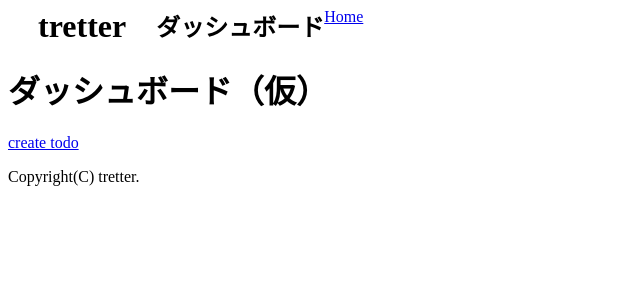
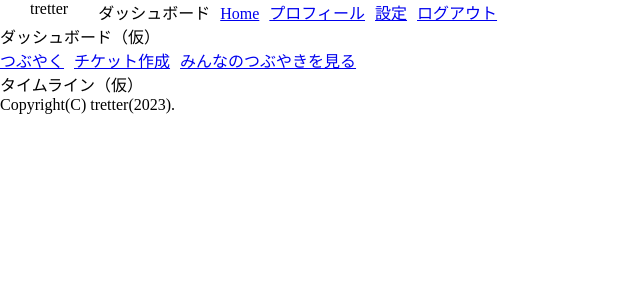
Before and after one commit to ThubasaSato/tretter, a Next.js app in the folder frontend/: page /dashboard in a window 1280 px wide. Shown: the top 300 px of the page, without its empty margins (0-640 px from the left). Built offline with nearby package versions, Linux system fonts and the light colour scheme.

Commit message:
ダッシュボードページの骨組みを作成

```diff
--- a/frontend/package.json
+++ b/frontend/package.json
@@ -12,6 +12,7 @@
     "@types/node": "20.3.1",
     "@types/react": "18.2.12",
     "@types/react-dom": "18.2.5",
+    "@types/styled-jsx": "^3.4.4",
     "eslint": "8.42.0",
     "eslint-config-next": "13.4.6",
     "next": "13.4.6",
--- /dev/null
+++ b/frontend/src/components/Dashboard/Buttons/MainButton.tsx
@@ -0,0 +1,33 @@
+import Link from 'next/link';
+import { FC } from 'react';
+export const MainButton = () => {
+  return (
+    <>
+      <div className='main-button'>
+        <Link href='/mytodo'>
+          <span>
+            つぶやく
+          </span>
+        </Link>
+        <Link href='/mytodo'>
+          <span>
+            チケット作成
+          </span>
+        </Link>
+        <Link href='/mytodo'>
+          <span>
+            みんなのつぶやきを見る
+          </span>
+        </Link>
+      </div>
+      <style jsx>{`
+      .main-button {
+        width: 100%;
+      }
+      span {
+        margin-right: 10px;
+      }
+      `}</style>
+    </>
+  );
+};
--- /dev/null
+++ b/frontend/src/components/Dashboard/Timelines/index.tsx
@@ -0,0 +1,11 @@
+
+
+export const Timeline = () => {
+  return (
+    <>
+      <h1>
+        タイムライン（仮）
+      </h1>
+    </>
+  );
+}
--- a/frontend/src/components/Dashboard/index.tsx
+++ b/frontend/src/components/Dashboard/index.tsx
@@ -1,18 +1,17 @@
 import type { FC } from 'react';
-import Link from 'next/link'
-import { useRouter } from 'next/router'
+import Link from 'next/link';
+import { MainButton } from './Buttons/MainButton';
+import { Timeline } from './Timelines';
 
 export const Dashboard: FC = () => {
-  const router = useRouter();
   return (
     <>
       <div className="ea-main-contents">
         <h1>ダッシュボード（仮）</h1>
 
       </div>
-      <Link href='/mytodo'>
-        create todo
-      </Link>
+      <MainButton/>
+      <Timeline/>
     </>
   );
 }
--- a/frontend/src/layouts/Footer.tsx
+++ b/frontend/src/layouts/Footer.tsx
@@ -3,7 +3,7 @@ import type { FC } from 'react';
 export const Footer: FC = () => (
   <>
     <footer>
-      <p className="ea-copyright">Copyright(C) tretter.</p>
+      <p className="ea-copyright">Copyright(C) tretter(2023).</p>
     </footer>
   </>
 );
--- a/frontend/src/layouts/Header/index.tsx
+++ b/frontend/src/layouts/Header/index.tsx
@@ -22,9 +22,28 @@ export const Header: FC<IProps> = ({ pageTitle }) => (
         </div>
       </div>
 
+    <div className="header-buttons">
       <Link href="/">
-        Home
+        <span>
+          Home
+        </span>
       </Link>
+      <Link href="/">
+        <span>
+          プロフィール
+        </span>
+      </Link>
+      <Link href="/">
+        <span>
+          設定
+        </span>
+      </Link>
+      <Link href="/">
+        <span>
+          ログアウト
+        </span>
+      </Link>
+    </div>
 
     </header>
     <style jsx>{`
@@ -35,6 +54,9 @@ export const Header: FC<IProps> = ({ pageTitle }) => (
       .ea-logo-box {
         margin: 0 30px;
       }
+      .header-buttons span {
+        margin-left: 10px;
+      }
       h1, h2 {
         padding: 0;
         margin: 0;
--- a/frontend/src/pages/_app.tsx
+++ b/frontend/src/pages/_app.tsx
@@ -1,6 +1,8 @@
 import type { AppProps } from 'next/app';
 import Head from 'next/head';
 // import { Provider as ReduxProvider } from 'react-redux';
+
+import 'src/styles/css/reset.css';
 
 function MyApp({ Component, pageProps }: AppProps){
   return (
--- /dev/null
+++ b/frontend/src/styles/css/reset.css
@@ -0,0 +1,88 @@
+html,
+body,
+div,
+span,
+applet,
+object,
+iframe,
+h1,
+h2,
+h3,
+h4,
+h5,
+h6,
+p,
+blockquote,
+pre,
+a,
+abbr,
+acronym,
+address,
+big,
+cite,
+code,
+del,
+dfn,
+em,
+img,
+ins,
+kbd,
+q,
+s,
+samp,
+small,
+strike,
+strong,
+sub,
+sup,
+tt,
+var,
+b,
+u,
+i,
+center,
+dl,
+dt,
+dd,
+ol,
+ul,
+li,
+fieldset,
+form,
+label,
+legend,
+table,
+caption,
+tbody,
+tfoot,
+thead,
+tr,
+th,
+td,
+article,
+aside,
+canvas,
+details,
+embed,
+figure,
+figcaption,
+footer,
+header,
+hgroup,
+menu,
+nav,
+output,
+ruby,
+section,
+summary,
+time,
+mark,
+audio,
+video {
+  margin: 0;
+  padding: 0;
+  border: 0;
+  font-size: 100%;
+  font: inherit;
+  vertical-align: baseline;
+}
```
Also changed, not shown: 1 other file (tests, documents, lock files or other folders).
